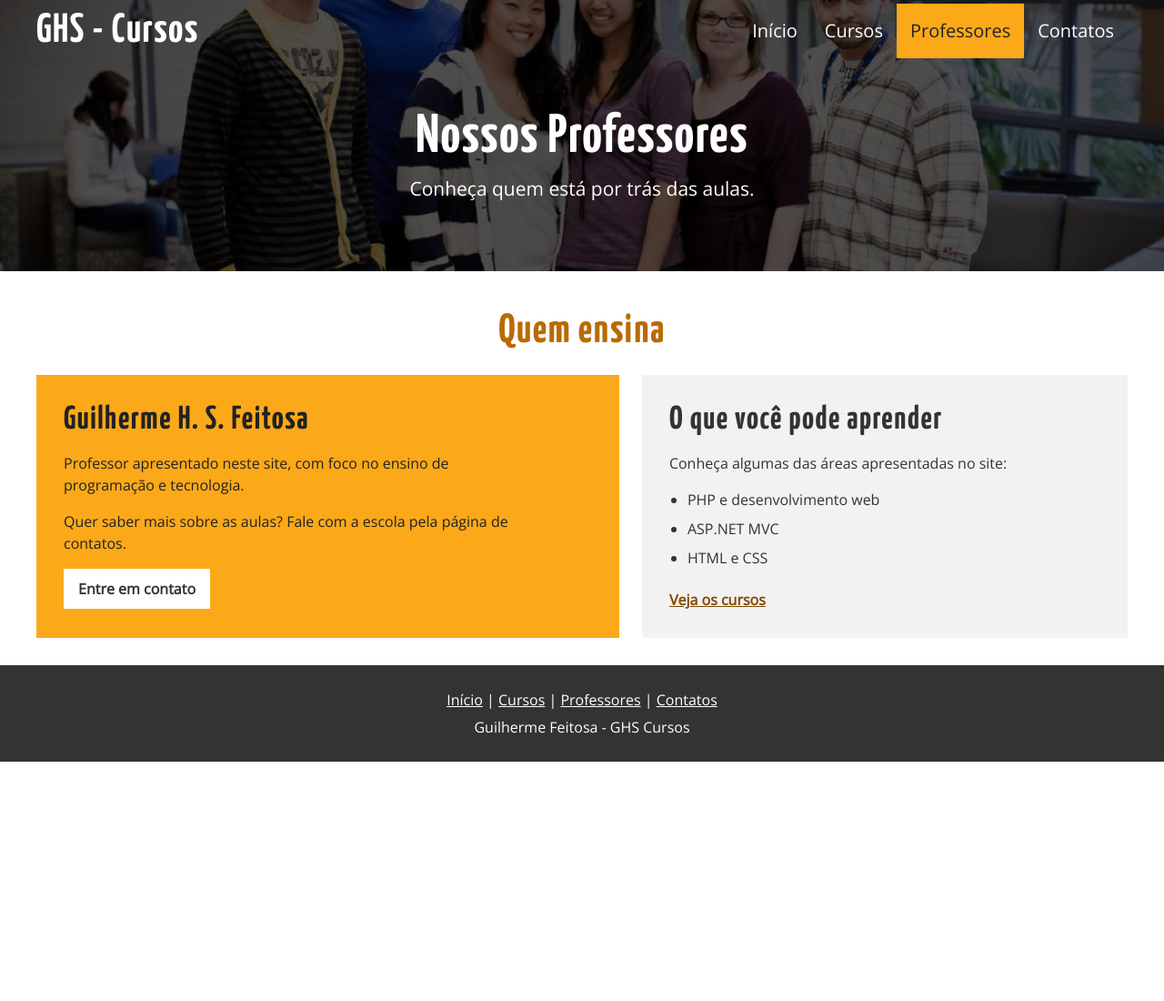
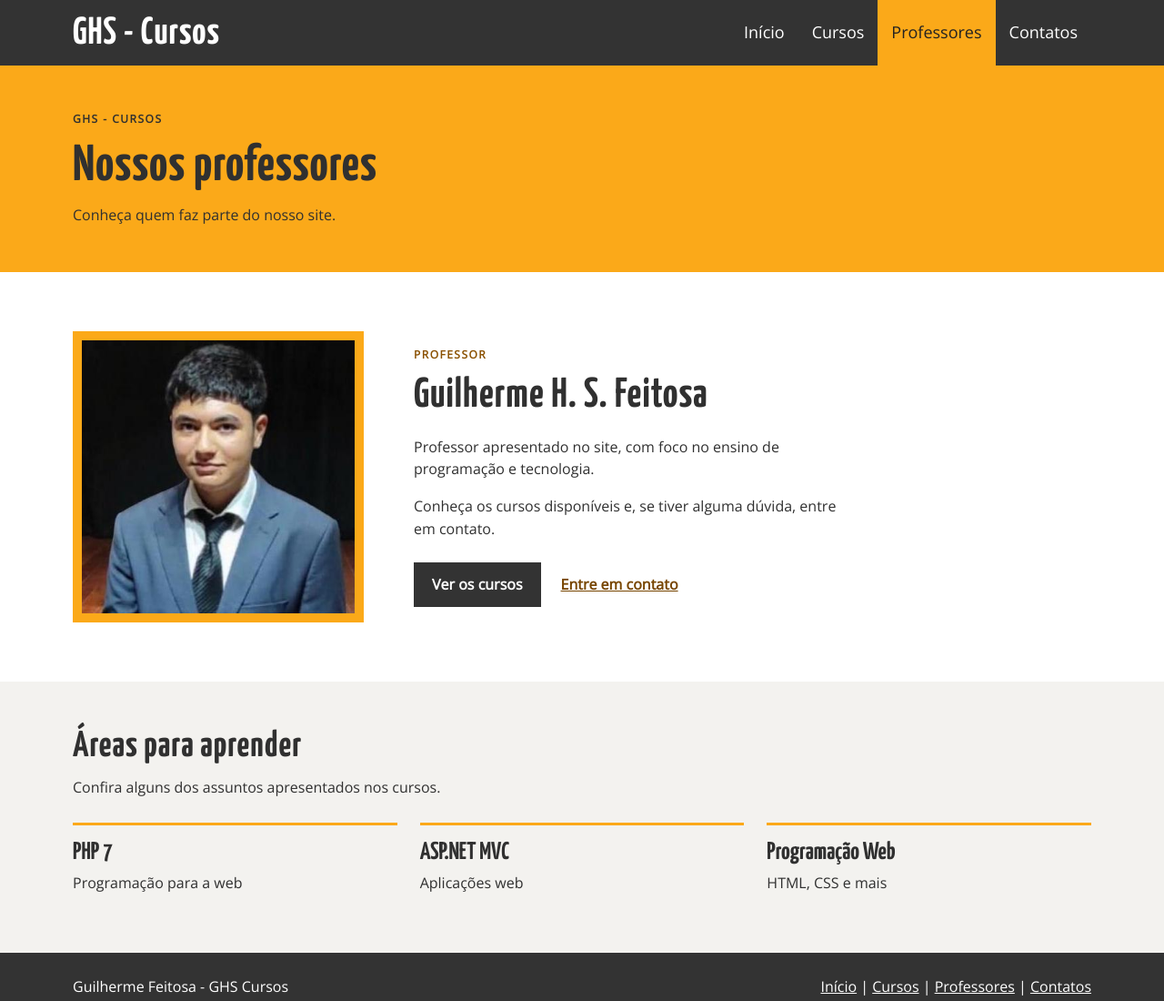
Before and after one commit to Guihfeitosa/Site---Escola-de-cursos, a plain HTML site: page professores.html in a window 1280 px wide. Shown: the whole page at 91% size. Before the commit the page ends 837 px from the top, so only its background shows below. Drawn offline with nearby package versions, Linux system fonts and the light colour scheme.

Commit message:
Melhorar página de professores
Co-authored-by: arena-agent <297053741+arena-agent@users.noreply.github.com>

```diff
--- /dev/null
+++ b/css/professores.css
@@ -0,0 +1,34 @@
+/* Apresentação dos professores */
+.professores_topo { background: #fba919; padding: 50px 0; }
+.professores_topo h1 { font-size: 56px; margin: 0 0 10px; }
+.professores_topo p:last-child { margin-bottom: 0; }
+
+/* Foto e texto do perfil */
+.perfil { display: grid; grid-template-columns: minmax(220px, 320px) minmax(0, 1fr); gap: 55px; align-items: center; padding: 65px 0; }
+.perfil_foto { padding: 10px; background: #fba919; }
+.perfil_foto img { width: 100%; height: auto; }
+.perfil_texto .marcador { color: #8a5000; margin-bottom: 10px; }
+.perfil_texto h2 { font-size: 46px; margin: 0 0 18px; }
+.perfil_texto > p:not(.marcador) { max-width: 52ch; }
+.perfil_links { display: flex; align-items: center; flex-wrap: wrap; gap: 22px; margin-top: 24px; }
+.perfil_contato { font-weight: bold; }
+
+/* Links para os cursos */
+.areas_professor { background: #f3f2ef; padding: 50px 0; }
+.areas_professor h2 { font-size: 40px; margin: 0 0 10px; }
+.areas_professor_lista { display: grid; grid-template-columns: repeat(3, minmax(0, 1fr)); gap: 25px; margin-top: 26px; }
+.areas_professor_lista a { display: block; border-top: 3px solid #fba919; padding: 14px 0; color: #303030; text-decoration: none; }
+.areas_professor_lista a:hover { text-decoration: underline; }
+.areas_professor_lista strong { display: block; font-family: 'Yanone Kaffeesatz', Arial, sans-serif; font-size: 27px; line-height: 1.2; }
+.areas_professor_lista span { display: block; margin-top: 5px; }
+
+/* Ajustes para celulares */
+@media (max-width: 760px) {
+    .perfil { grid-template-columns: 1fr; gap: 25px; padding: 45px 0; }
+    .perfil_foto { max-width: 320px; }
+    .perfil_texto h2 { font-size: 38px; }
+    .areas_professor_lista { grid-template-columns: 1fr; gap: 10px; }
+}
+@media (max-width: 560px) {
+    .professores_topo h1 { font-size: 43px; }
+}
--- a/professores.html
+++ b/professores.html
@@ -3,66 +3,75 @@
 <head>
     <meta charset="UTF-8">
     <meta name="viewport" content="width=device-width, initial-scale=1.0">
-    <meta name="description" content="Conheça as páginas da GHS - Cursos.">
+    <meta name="description" content="Conheça o professor apresentado no site GHS - Cursos.">
     <link rel="icon" href="img/escola.png" type="image/png">
-    <link rel="stylesheet" href="css/styles.css">
+    <link rel="stylesheet" href="css/catalogo.css?v=2">
+    <link rel="stylesheet" href="css/professores.css">
     <title>GHS - Professores</title>
 </head>
 <body>
-    <!-- Cabeçalho e menu -->
-    <div class="topo">
-        <header class="header">
-            <div class="conteudo header_conteudo">
+    <!-- Cabeçalho do site -->
+    <header class="cabecalho">
+        <div class="conteudo cabecalho_conteudo">
             <a class="logo" href="index.html">GHS - Cursos</a>
             <button class="menu_botao" id="btn-menu" type="button" aria-expanded="false" aria-controls="nav" aria-label="Abrir menu">☰</button>
             <nav class="nav" id="nav" aria-label="Menu principal">
-                    <ul class="menu">
+                <ul>
                     <li><a href="index.html">Início</a></li>
                     <li><a href="curso.html">Cursos</a></li>
-                        <li><a href="professores.html" class="select" aria-current="page">Professores</a></li>
+                    <li><a href="professores.html" class="atual" aria-current="page">Professores</a></li>
                     <li><a href="contatos.html">Contatos</a></li>
                 </ul>
             </nav>
         </div>
     </header>
-        <div class="topo_texto conteudo">
-            <h1>Nossos Professores</h1>
-            <p>Conheça quem está por trás das aulas.</p>
-        </div>
-    </div>
 
     <main>
+        <!-- Apresentação da página -->
+        <section class="professores_topo">
+            <div class="conteudo">
+                <p class="marcador">GHS - CURSOS</p>
+                <h1>Nossos professores</h1>
+                <p>Conheça quem faz parte do nosso site.</p>
+            </div>
+        </section>
 
-        <div class="conteudo">
-            <section class="secao">
-                <h2 class="section_titulo">Quem ensina</h2>
-                <div class="professor">
-                    <div class="professor_apresentacao">
-                        <h3>Guilherme H. S. Feitosa</h3>
-                        <p>Professor apresentado neste site, com foco no ensino de programação e tecnologia.</p>
-                        <p>Quer saber mais sobre as aulas? Fale com a escola pela página de contatos.</p>
-                        <a class="link_claro" href="contatos.html">Entre em contato</a>
+        <!-- Foto e informações do professor -->
+        <section class="conteudo perfil">
+            <div class="perfil_foto">
+                <img src="img/professor-guilherme.png" alt="Foto de Guilherme H. S. Feitosa" width="404" height="404">
             </div>
-                    <div class="professor_cursos">
-                        <h3>O que você pode aprender</h3>
-                        <p>Conheça algumas das áreas apresentadas no site:</p>
-                        <ul>
-                            <li>PHP e desenvolvimento web</li>
-                            <li>ASP.NET MVC</li>
-                            <li>HTML e CSS</li>
-                        </ul>
-                        <a href="curso.html">Veja os cursos</a>
+            <div class="perfil_texto">
+                <p class="marcador">PROFESSOR</p>
+                <h2>Guilherme H. S. Feitosa</h2>
+                <p>Professor apresentado no site, com foco no ensino de programação e tecnologia.</p>
+                <p>Conheça os cursos disponíveis e, se tiver alguma dúvida, entre em contato.</p>
+                <div class="perfil_links">
+                    <a class="botao botao_escuro" href="curso.html">Ver os cursos</a>
+                    <a class="perfil_contato" href="contatos.html">Entre em contato</a>
                 </div>
             </div>
         </section>
+
+        <!-- Áreas disponíveis no site -->
+        <section class="areas_professor">
+            <div class="conteudo">
+                <h2>Áreas para aprender</h2>
+                <p>Confira alguns dos assuntos apresentados nos cursos.</p>
+                <div class="areas_professor_lista">
+                    <a href="curso.html#php"><strong>PHP 7</strong><span>Programação para a web</span></a>
+                    <a href="curso.html#asp"><strong>ASP.NET MVC</strong><span>Aplicações web</span></a>
+                    <a href="curso.html#web"><strong>Programação Web</strong><span>HTML, CSS e mais</span></a>
                 </div>
+            </div>
+        </section>
     </main>
 
     <!-- Rodapé -->
-    <footer class="footer">
-        <div class="conteudo">
+    <footer class="rodape">
+        <div class="conteudo rodape_conteudo">
+            <p>Guilherme Feitosa - GHS Cursos</p>
             <p><a href="index.html">Início</a> | <a href="curso.html">Cursos</a> | <a href="professores.html">Professores</a> | <a href="contatos.html">Contatos</a></p>
-            <p>Guilherme Feitosa - GHS Cursos</p>
         </div>
     </footer>
     <script src="js/main.js"></script>
```
Also changed, not shown: img/professor-guilherme.png (added), 1 other file. Lines whose indentation alone changed are shown as unchanged.
